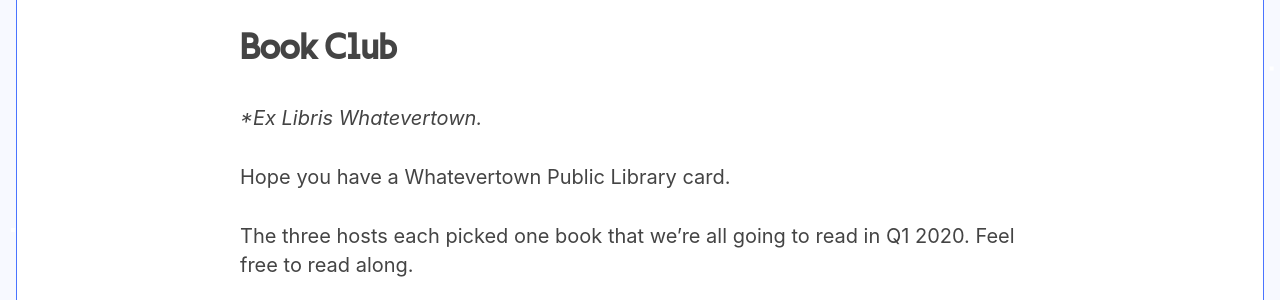
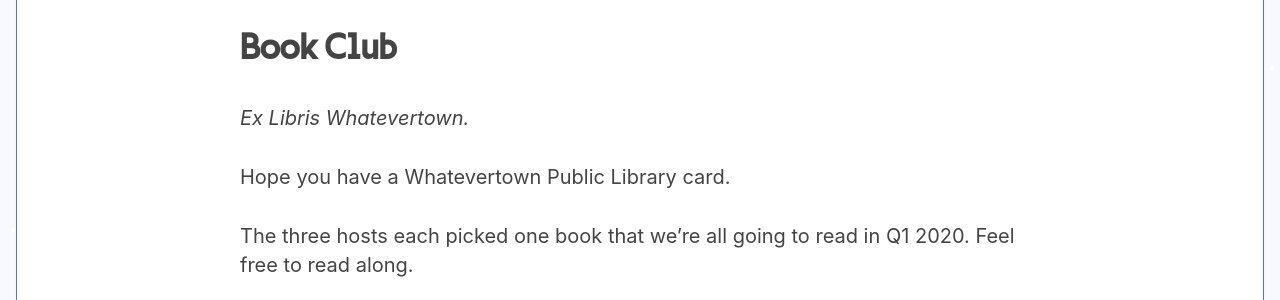
Before and after one commit to jondueck/whatevertown, a Jekyll site: the page built from book-club.md, in a window 1280 px wide. Shown: the part 155-455 px from the top of the page. Built offline with Jekyll 4.4.1, drawn with Linux system fonts in a browser that asks for light colours; some web fonts are replaced.

```diff
--- a/book-club.md
+++ b/book-club.md
@@ -36,7 +36,7 @@ collections:
 layout: book_club
 ---
 
-**Ex Libris Whatevertown.*
+*Ex Libris Whatevertown.*
 
 Hope you have a Whatevertown Public Library card.
 
```
